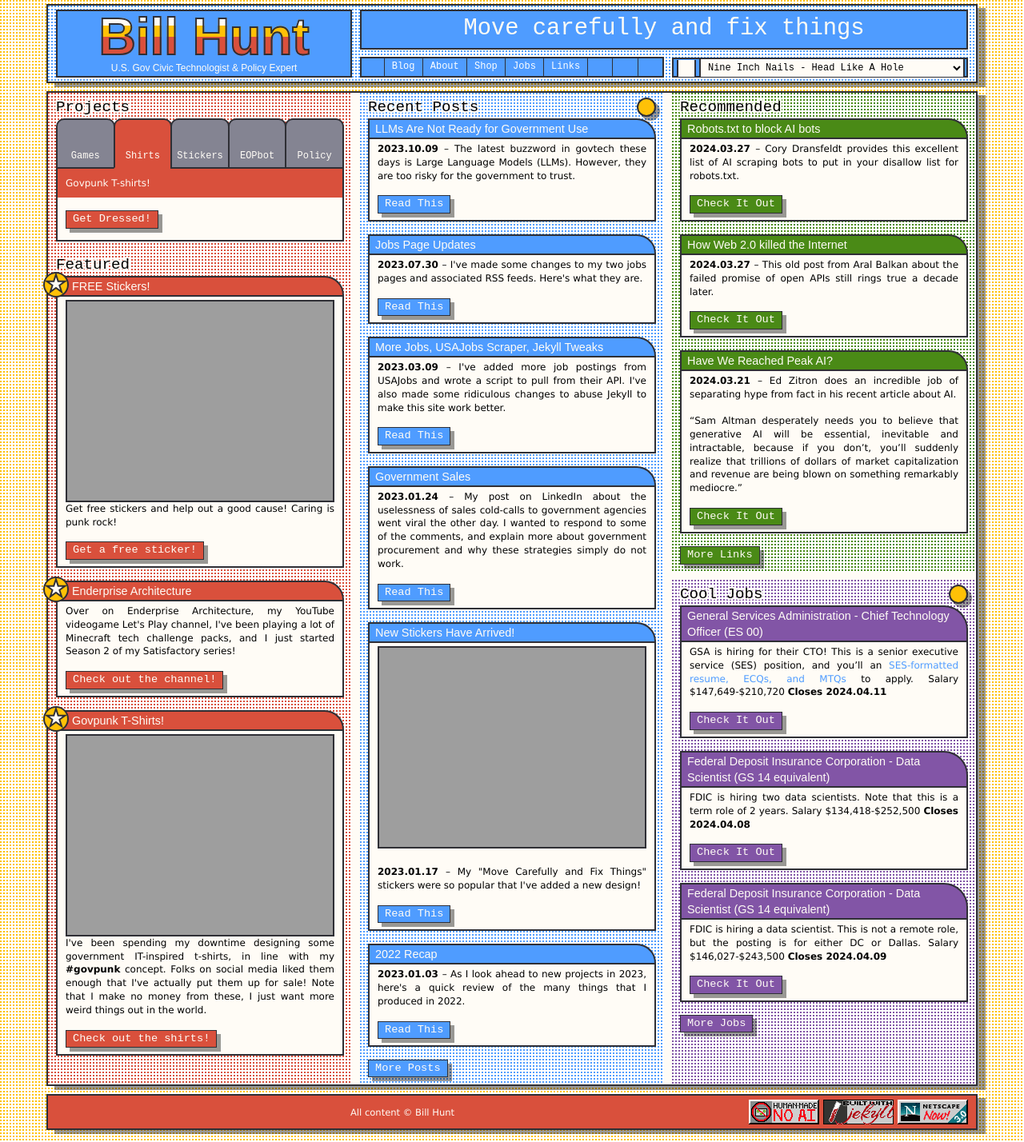
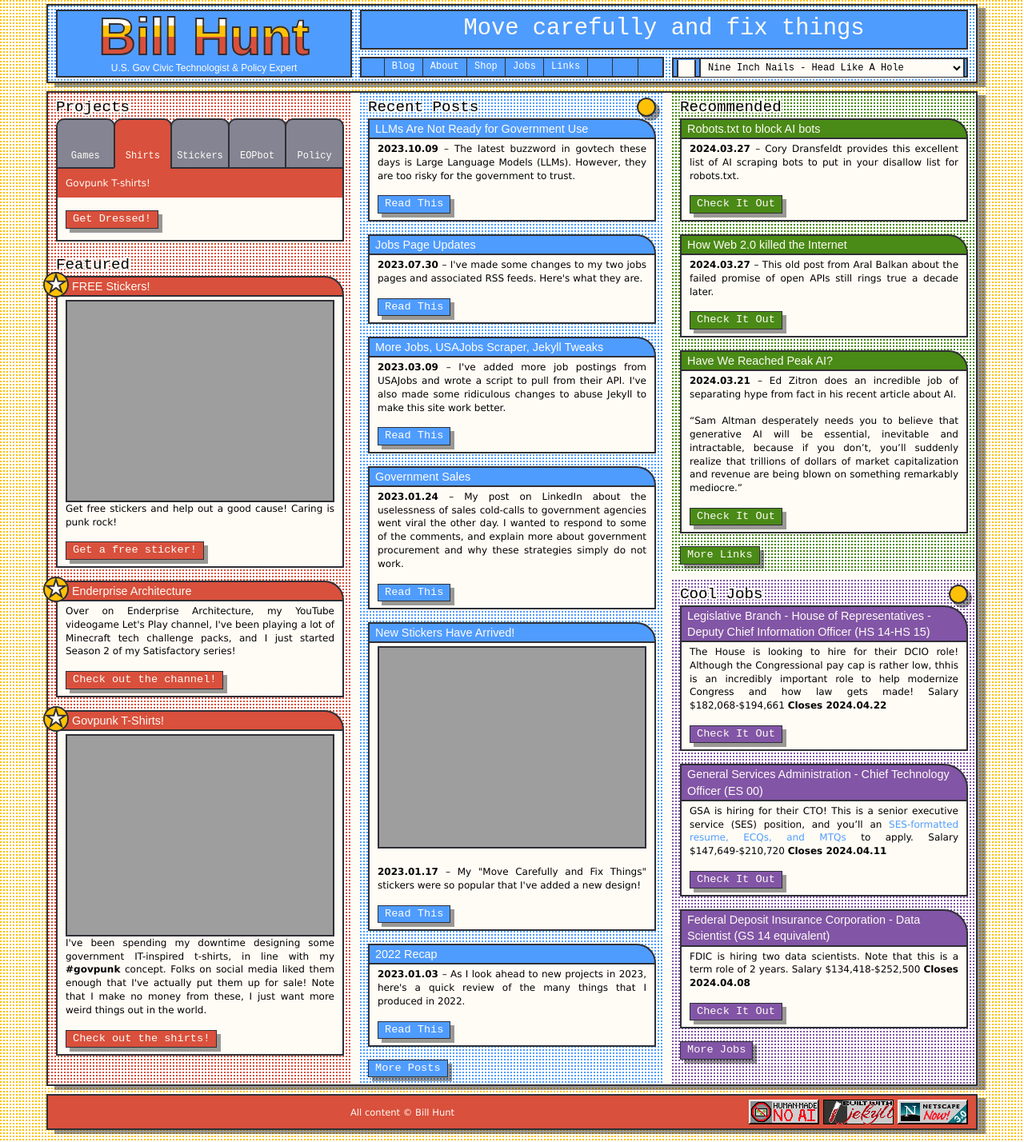
Before and after one commit to krusynth/billhunt.dev, a Jekyll site: the page built from index.md, in a window 1280 px wide. Shown: the whole page at 80% size. Built offline with Jekyll 4.4.1, drawn with Linux system fonts in a browser that asks for light colours; some web fonts are replaced; some of the changed lines change nothing that is shown.

Commit message:
Updating jobs.

```diff
--- a/_data/usajobs.yml
+++ b/_data/usajobs.yml
@@ -1,3 +1,88 @@
+- id: '785492900'
+  posted: '2024-04-09T00:00:00.0000'
+  closes: '2024-04-15T23:59:59.9970'
+  agency: Department of Commerce - Office of the Secretary
+  title: IT Specialist INFOSEC
+  lowGrade: GS 14
+  highGrade: GS 14
+  salaryMin: 163964
+  salaryMax: 191900
+  url: https://www.usajobs.gov/GetJob/ViewDetails/785492900
+  remote: false
+  source: usajobs
+- id: '785496500'
+  posted: '2024-04-09T00:00:00.0000'
+  closes: '2024-04-29T23:59:59.9970'
+  agency: Department of Transportation - Federal Aviation Administration
+  title: IT Specialist (Policy & Planning)
+  lowGrade: FV J
+  highGrade: FV J
+  salaryMin: 123884
+  salaryMax: 192056
+  url: https://www.usajobs.gov/GetJob/ViewDetails/785496500
+  remote: false
+  source: usajobs
+- id: '785507300'
+  posted: '2024-04-09T00:00:00.0000'
+  closes: '2024-04-22T23:59:59.9970'
+  agency: Department of State - Department of State - Agency Wide
+  title: Information Technology Specialist- Direct Hire Authority (APPSW/INFOSEC)
+  lowGrade: GS 12
+  highGrade: GS 13
+  salaryMin: 99200
+  salaryMax: 153354
+  url: https://www.usajobs.gov/GetJob/ViewDetails/785507300
+  remote: false
+  source: usajobs
+- id: '785546700'
+  posted: '2024-04-09T00:00:00.0000'
+  closes: '2024-04-22T23:59:59.9970'
+  agency: Department of Commerce - National Oceanic and Atmospheric Administration
+  title: IT Specialist (Systems Analysis)
+  lowGrade: ZP 3
+  highGrade: ZP 4
+  salaryMin: 82764
+  salaryMax: 181216
+  url: https://www.usajobs.gov/GetJob/ViewDetails/785546700
+  remote: false
+  source: usajobs
+- id: '785662300'
+  posted: '2024-04-08T16:34:28.0400'
+  closes: '2024-05-06T23:59:59.9970'
+  agency: Office of the Director of National Intelligence
+  title: Chief Technology Officer
+  lowGrade: GS 15
+  highGrade: GS 15
+  salaryMin: 163964
+  salaryMax: 191900
+  url: https://www.usajobs.gov/GetJob/ViewDetails/785662300
+  remote: false
+  source: usajobs
+- id: '785665500'
+  posted: '2024-04-09T00:00:00.0000'
+  closes: '2024-04-19T23:59:59.9970'
+  agency: Department of Energy - Bonneville Power Administration
+  title: Supervisory IT Specialist
+  lowGrade: GS 14
+  highGrade: GS 14
+  salaryMin: 131445
+  salaryMax: 170881
+  url: https://www.usajobs.gov/GetJob/ViewDetails/785665500
+  remote: false
+  source: usajobs
+- id: '785676400'
+  posted: '2024-04-08T18:00:39.1900'
+  closes: '2024-04-22T23:59:59.9970'
+  agency: Legislative Branch - House of Representatives
+  title: Deputy Chief Information Officer
+  lowGrade: HS 14
+  highGrade: HS 15
+  salaryMin: 182068
+  salaryMax: 194661
+  url: https://www.usajobs.gov/GetJob/ViewDetails/785676400
+  remote: false
+  source: usajobs
+  content: The House is looking to hire for their DCIO role! Although the Congressional pay cap is rather low, thhis is an incredibly important role to help modernize Congress and how law gets made!
 - id: '784932900'
   posted: '2024-04-08T00:00:00.0000'
   closes: '2024-04-12T23:59:59.9970'
@@ -48,18 +133,6 @@
   url: https://www.usajobs.gov/GetJob/ViewDetails/785338000
   remote: false
   source: usajobs
-- id: '785493900'
-  posted: '2024-04-08T07:45:24.5000'
-  closes: '2024-04-22T23:59:59.9970'
-  agency: 'Smithsonian Institution '
-  title: IT Project Manager
-  lowGrade: GS 13
-  highGrade: GS 13
-  salaryMin: 88520
-  salaryMax: 115079
-  url: https://www.usajobs.gov/GetJob/ViewDetails/785493900
-  remote: true
-  source: usajobs
 - id: '785522600'
   posted: '2024-04-08T09:40:35.8100'
   closes: '2024-10-08T23:59:59.9970'
@@ -96,18 +169,6 @@
   salaryMin: 88520
   salaryMax: 135987
   url: https://www.usajobs.gov/GetJob/ViewDetails/784438000
-  remote: false
-  source: usajobs
-- id: '784511700'
-  posted: '2024-04-02T00:00:00.0000'
-  closes: '2024-04-08T23:59:59.9970'
-  agency: Department of the Treasury - Treasury, Departmental Offices
-  title: IT Specialist (INFOSEC)
-  lowGrade: GS 12
-  highGrade: GS 12
-  salaryMin: 99200
-  salaryMax: 128956
-  url: https://www.usajobs.gov/GetJob/ViewDetails/784511700
   remote: false
   source: usajobs
 - id: '784522000'
@@ -268,20 +329,6 @@
   salaryMin: 145924
   salaryMax: 191900
   url: https://www.usajobs.gov/GetJob/ViewDetails/784940100
-  remote: false
-  source: usajobs
-- id: '784942300'
-  posted: '2024-04-04T00:00:00.0000'
-  closes: '2024-04-08T23:59:59.9970'
-  agency: >-
-    Department of Health and Human Services - Office of the Secretary of Health
-    and Human Services
-  title: Information Technology Specialist (INFOSEC)-Direct Hire Authority
-  lowGrade: GS 13
-  highGrade: GS 13
-  salaryMin: 117962
-  salaryMax: 153354
-  url: https://www.usajobs.gov/GetJob/ViewDetails/784942300
   remote: false
   source: usajobs
 - id: '784956400'
@@ -446,18 +493,6 @@
   url: https://www.usajobs.gov/GetJob/ViewDetails/783549600
   remote: false
   source: usajobs
-- id: '783897500'
-  posted: '2024-04-01T00:00:00.0000'
-  closes: '2024-04-08T23:59:59.9970'
-  agency: Department of Commerce - National Oceanic and Atmospheric Administration
-  title: Data Scientist
-  lowGrade: ZP 4
-  highGrade: ZP 4
-  salaryMin: 114970
-  salaryMax: 176620
-  url: https://www.usajobs.gov/GetJob/ViewDetails/783897500
-  remote: false
-  source: usajobs
 - id: '783988900'
   posted: '2024-04-01T00:00:00.0000'
   closes: '2024-06-30T23:59:59.9970'
@@ -573,18 +608,6 @@
   url: https://www.usajobs.gov/GetJob/ViewDetails/548759200
   remote: false
   source: usajobs
-- id: '782790800'
-  posted: '2024-03-21T00:00:00.0000'
-  closes: '2024-04-03T23:59:59.9970'
-  agency: Department of Agriculture - Agricultural Research Service
-  title: Information Technology Specialist
-  lowGrade: GS 9
-  highGrade: GS 12
-  salaryMin: 66732
-  salaryMax: 113047
-  url: https://www.usajobs.gov/GetJob/ViewDetails/782790800
-  remote: false
-  source: usajobs
 - id: '782905800'
   posted: '2024-03-21T13:24:23.6430'
   closes: '2024-04-11T23:59:59.9970'
@@ -598,18 +621,6 @@
   remote: false
   source: usajobs
   content: GSA is hiring for their CTO!
-- id: '782950000'
-  posted: '2024-03-21T15:12:40.4600'
-  closes: '2024-04-01T23:59:59.9970'
-  agency: Department of the Interior - Office of the Secretary of the Interior
-  title: Supervisory IT Specialist (Customer Support)
-  lowGrade: GS 13
-  highGrade: GS 13
-  salaryMin: 104498
-  salaryMax: 135851
-  url: https://www.usajobs.gov/GetJob/ViewDetails/782950000
-  remote: false
-  source: usajobs
 - id: '783099600'
   posted: '2024-03-25T00:00:00.0000'
   closes: '2024-04-05T23:59:59.9970'
@@ -620,18 +631,6 @@
   salaryMin: 114970
   salaryMax: 153354
   url: https://www.usajobs.gov/GetJob/ViewDetails/783099600
-  remote: false
-  source: usajobs
-- id: '783207700'
-  posted: '2024-03-25T00:00:00.0000'
-  closes: '2024-04-08T23:59:59.9970'
-  agency: National Science Foundation
-  title: Supervisory IT Specialist (INFOSEC), GS-2210-15 DH
-  lowGrade: GS 15
-  highGrade: GS 15
-  salaryMin: 163964
-  salaryMax: 191900
-  url: https://www.usajobs.gov/GetJob/ViewDetails/783207700
   remote: false
   source: usajobs
 - id: '783330100'
@@ -646,18 +645,6 @@
   url: https://www.usajobs.gov/GetJob/ViewDetails/783330100
   remote: false
   source: usajobs
-- id: '783342700'
-  posted: '2024-03-25T12:26:19.6130'
-  closes: '2024-04-22T23:59:59.9970'
-  agency: Peace Corps
-  title: Information Technology Specialist (Network Services)
-  lowGrade: FP 2
-  highGrade: FP 2
-  salaryMin: 132860
-  salaryMax: 191900
-  url: https://www.usajobs.gov/GetJob/ViewDetails/783342700
-  remote: false
-  source: usajobs
 - id: '783386400'
   posted: '2024-03-25T14:20:24.8970'
   closes: '2024-10-01T23:59:59.9970'
@@ -668,18 +655,6 @@
   salaryMin: 49025
   salaryMax: 186629
   url: https://www.usajobs.gov/GetJob/ViewDetails/783386400
-  remote: false
-  source: usajobs
-- id: '783437500'
-  posted: '2024-03-25T17:00:42.4600'
-  closes: '2024-04-08T23:59:59.9970'
-  agency: Legislative Branch - Senate
-  title: 'Senior Systems Engineer #339'
-  lowGrade: AD 00
-  highGrade: AD 00
-  salaryMin: 94500
-  salaryMax: 160000
-  url: https://www.usajobs.gov/GetJob/ViewDetails/783437500
   remote: false
   source: usajobs
 - id: '783475500'
@@ -845,18 +820,6 @@
   url: https://www.usajobs.gov/GetJob/ViewDetails/783741800
   remote: false
   source: usajobs
-- id: '783750600'
-  posted: '2024-03-28T00:00:00.0000'
-  closes: '2024-04-08T23:59:59.9970'
-  agency: U.S. Agency for International Development
-  title: IT SPECIALIST (INFOSEC)
-  lowGrade: GS 14
-  highGrade: GS 14
-  salaryMin: 122198
-  salaryMax: 158860
-  url: https://www.usajobs.gov/GetJob/ViewDetails/783750600
-  remote: true
-  source: usajobs
 - id: '783762500'
   posted: '2024-03-28T00:00:00.0000'
   closes: '2024-04-11T23:59:59.9970'
@@ -913,18 +876,6 @@
   source: usajobs
   ses: true
   content: NCUA is looking for a new CIO!
-- id: '783845600'
-  posted: '2024-03-28T00:00:00.0000'
-  closes: '2024-04-08T23:59:59.9970'
-  agency: Department of Transportation - Federal Aviation Administration
-  title: IT Specialist (IT Business Analyst)
-  lowGrade: FV I
-  highGrade: FV I
-  salaryMin: 75305
-  salaryMax: 116712
-  url: https://www.usajobs.gov/GetJob/ViewDetails/783845600
-  remote: false
-  source: usajobs
 - id: '783916300'
   posted: '2024-03-28T00:00:00.0000'
   closes: '2024-04-11T23:59:59.9970'
@@ -1025,20 +976,6 @@
   url: https://www.usajobs.gov/GetJob/ViewDetails/784203500
   remote: false
   source: usajobs
-- id: '781538500'
-  posted: '2024-03-14T00:00:00.0000'
-  closes: '2024-03-20T23:59:59.9970'
-  agency: >-
-    Department of Homeland Security - Cybersecurity and Infrastructure Security
-    Agency
-  title: IT Cybersecurity Specialist (Artificial Intelligence/Machine Learning)
-  lowGrade: GS 9
-  highGrade: GS 12
-  salaryMin: 68405
-  salaryMax: 128956
-  url: https://www.usajobs.gov/GetJob/ViewDetails/781538500
-  remote: false
-  source: usajobs
 - id: '781949900'
   posted: '2024-03-15T12:07:49.5970'
   closes: '2024-03-20T23:59:59.9970'
@@ -1051,18 +988,6 @@
   url: https://www.usajobs.gov/GetJob/ViewDetails/781949900
   remote: false
   source: usajobs
-- id: '782463200'
-  posted: '2024-03-20T00:00:00.0000'
-  closes: '2024-04-03T23:59:59.9970'
-  agency: Department of Homeland Security - Federal Emergency Management Agency
-  title: Information Specialist (CUSTSPT)
-  lowGrade: GS 11
-  highGrade: GS 12
-  salaryMin: 79839
-  salaryMax: 124398
-  url: https://www.usajobs.gov/GetJob/ViewDetails/782463200
-  remote: false
-  source: usajobs
 - id: '780783400'
   posted: '2024-03-08T13:44:04.1500'
   closes: '2024-03-17T23:59:59.9970'
@@ -1073,20 +998,6 @@
   salaryMin: 111234
   salaryMax: 144608
   url: https://www.usajobs.gov/GetJob/ViewDetails/780783400
-  remote: false
-  source: usajobs
-- id: '779443000'
-  posted: '2024-03-04T00:00:00.0000'
-  closes: '2024-03-18T23:59:59.9970'
-  agency: >-
-    Department of Homeland Security - Cybersecurity and Infrastructure Security
-    Agency
-  title: Supervisory IT Cybersecurity Specialist (PLCYPLN)
-  lowGrade: GS 15
-  highGrade: GS 15
-  salaryMin: 163964
-  salaryMax: 191900
-  url: https://www.usajobs.gov/GetJob/ViewDetails/779443000
   remote: false
   source: usajobs
 - id: '780420400'
@@ -1104,15 +1015,3 @@
   specialPay: true
   lowGradeEquiv: GS 11
   highGradeEquiv: GS 12
-- id: '775089200'
-  posted: '2024-02-06T15:14:07.7800'
-  closes: '2024-02-20T23:59:59.9970'
-  agency: Department of the Interior - Bureau of Indian Education
-  title: IT Specialist (Data Management)
-  lowGrade: GS 12
-  highGrade: GS 12
-  salaryMin: 87878
-  salaryMax: 114237
-  url: https://www.usajobs.gov/GetJob/ViewDetails/775089200
-  remote: false
-  source: usajobs
```
